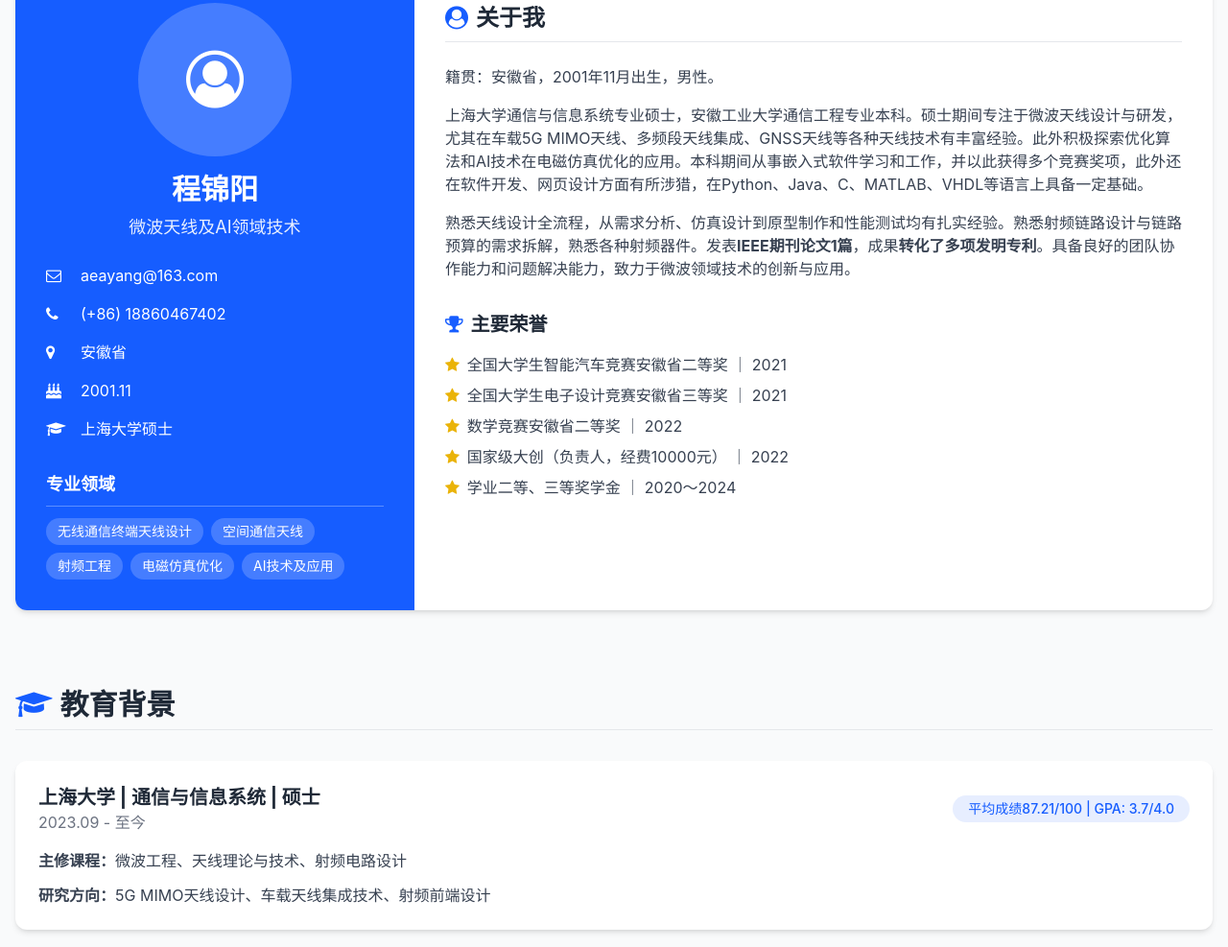
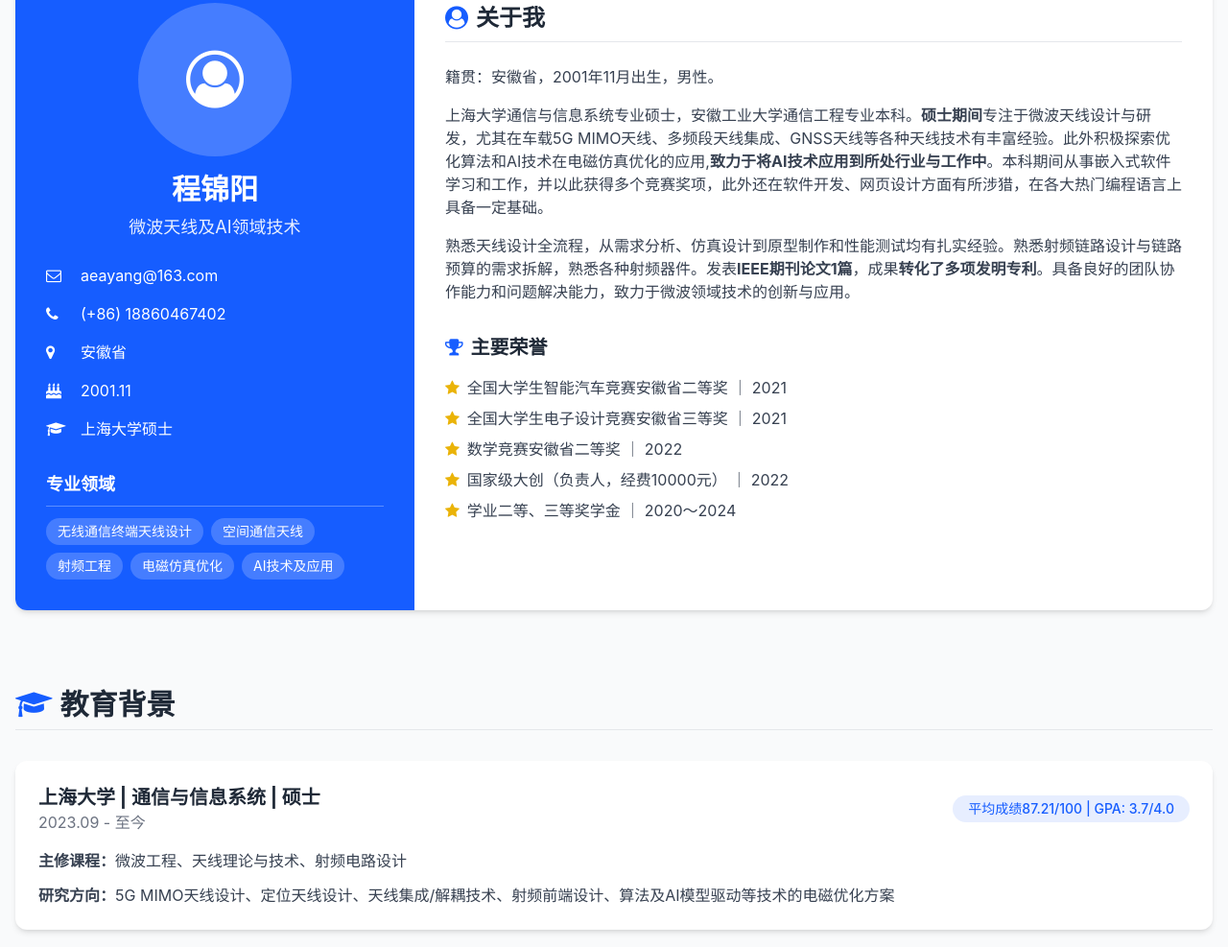
Before and after one commit to Patisight/Jayden, a plain HTML site: page index.html in a window 1280 px wide. Shown: the part 125-1112 px from the top of the page at 96% size. Drawn offline with nearby package versions, Linux system fonts and the light colour scheme.

Commit message:
Update index.html

```diff
--- a/index.html
+++ b/index.html
@@ -158,7 +158,7 @@
                         <div class="space-y-4 text-gray-700">
                             <p>籍贯：安徽省，2001年11月出生，男性。</p>
 
-                            <p>上海大学通信与信息系统专业硕士，安徽工业大学通信工程专业本科。硕士期间专注于微波天线设计与研发，尤其在车载5G MIMO天线、多频段天线集成、GNSS天线等各种天线技术有丰富经验。此外积极探索优化算法和AI技术在电磁仿真优化的应用。本科期间从事嵌入式软件学习和工作，并以此获得多个竞赛奖项，此外还在软件开发、网页设计方面有所涉猎，在Python、Java、C、MATLAB、VHDL等语言上具备一定基础。</p>
+                            <p>上海大学通信与信息系统专业硕士，安徽工业大学通信工程专业本科。<strong>硕士期间</strong>专注于微波天线设计与研发，尤其在车载5G MIMO天线、多频段天线集成、GNSS天线等各种天线技术有丰富经验。此外积极探索优化算法和AI技术在电磁仿真优化的应用,<strong>致力于将AI技术应用到所处行业与工作中</strong>。本科期间从事嵌入式软件学习和工作，并以此获得多个竞赛奖项，此外还在软件开发、网页设计方面有所涉猎，在各大热门编程语言上具备一定基础。</p>
 
                             <p>熟悉天线设计全流程，从需求分析、仿真设计到原型制作和性能测试均有扎实经验。熟悉射频链路设计与链路预算的需求拆解，熟悉各种射频器件。发表<strong>IEEE期刊论文1篇</strong>，成果<strong>转化了多项发明专利</strong>。具备良好的团队协作能力和问题解决能力，致力于微波领域技术的创新与应用。</p>
                         </div>
@@ -215,7 +215,7 @@
 
                     <div class="space-y-3 text-gray-700">
                         <p><strong>主修课程：</strong>微波工程、天线理论与技术、射频电路设计</p>
-                        <p><strong>研究方向：</strong>5G MIMO天线设计、车载天线集成技术、射频前端设计</p>
+                        <p><strong>研究方向：</strong>5G MIMO天线设计、定位天线设计、天线集成/解耦技术、射频前端设计、算法及AI模型驱动等技术的电磁优化方案</p>
                     </div>
                 </div>
 
```
